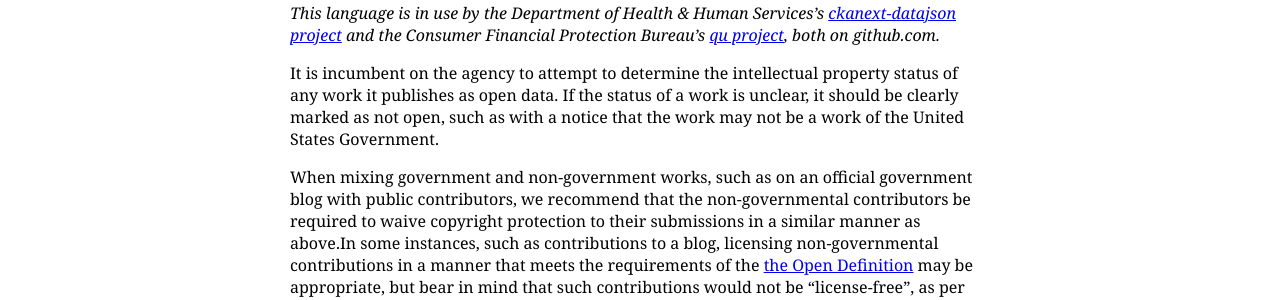
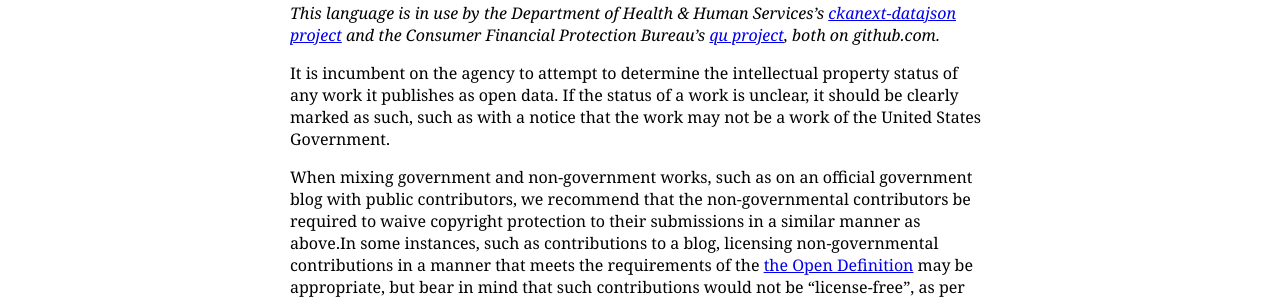
Before and after one commit to unitedstates/licensing, a Jekyll site: the page built from index.md, in a window 1280 px wide and 900 px high, scrolled down 1211 px. Shown: the part 198-498 px from the top of the window. Built offline with Jekyll 4.4.1, drawn with Linux system fonts in a browser that asks for light colours; some web fonts are replaced.

Commit message:
be more careful about saying that all unclear situations mean non-open

```diff
--- a/index.md
+++ b/index.md
@@ -34,7 +34,7 @@ Copyright protection is not available for works of the United States Government
 
 *This language is in use by the Department of Health & Human Services's [ckanext-datajson project](https://github.com/HHS/ckanext-datajson) and the Consumer Financial Protection Bureau's [qu project](https://github.com/cfpb/qu), both on github.com.*
 
-It is incumbent on the agency to attempt to determine the intellectual property status of any work it publishes as open data. If the status of a work is unclear, it should be clearly marked as not open, such as with a notice that the work may not be a work of the United States Government.
+It is incumbent on the agency to attempt to determine the intellectual property status of any work it publishes as open data. If the status of a work is unclear, it should be clearly marked as such, such as with a notice that the work may not be a work of the United States Government.
 
 When mixing government and non-government works, such as on an official government blog with public contributors, we recommend that the non-governmental contributors be required to waive copyright protection to their submissions in a similar manner as above.In some instances, such as contributions to a blog, licensing non-governmental contributions in a manner that meets the requirements of the [the Open Definition][4] may be appropriate, but bear in mind that such contributions would not be “license-free”, as per the discussion above. In that case, material which is openly licensed rather than license-free should be clearly marked as such in a machine-processable manner.
 
```
